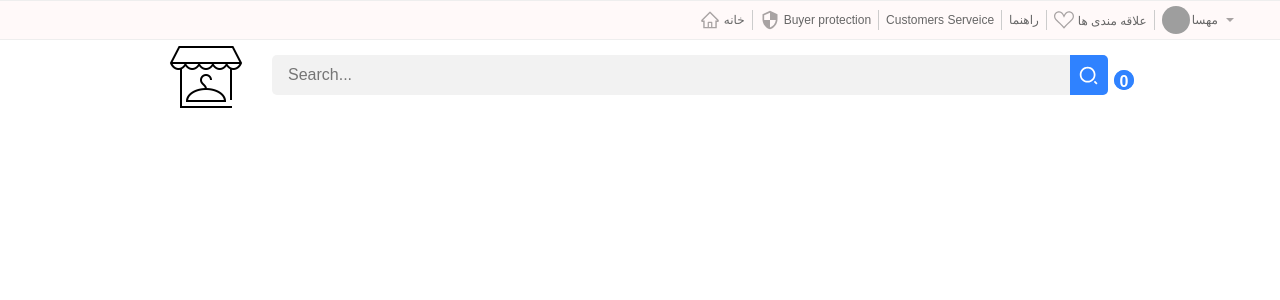
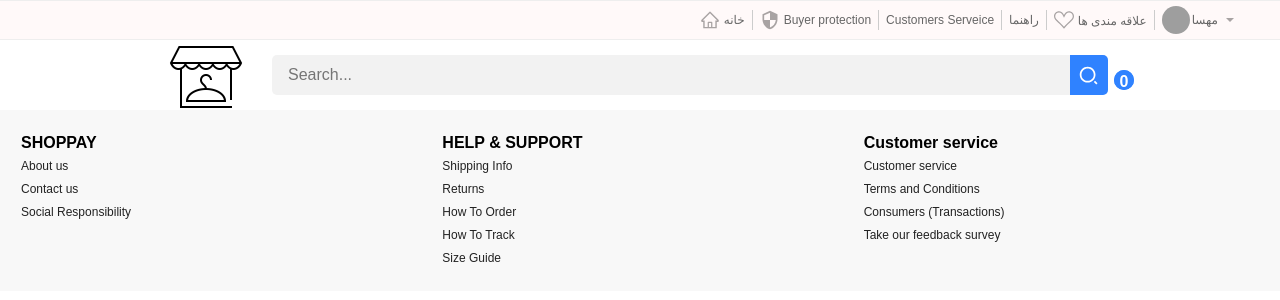
Before and after one commit to mahsaabtahi/clothingStore, a Next.js app: page / in a window 1280 px wide. Shown: the top 300 px of the page. Built offline with nearby package versions, Linux system fonts and the light colour scheme; grey boxes are pictures that could not be loaded; some icons are missing.

Commit message:
add footer

```diff
--- /dev/null
+++ b/components/footer/Links.js
@@ -0,0 +1,95 @@
+import Link from "next/link";
+import styles from "./styles.module.scss";
+
+const Links = () => {
+    return (
+        <div className={styles.footer__links}>
+            {
+                links.map((link)=>(
+                    <ul>
+                        <b>{link.heading}</b>
+                        {
+                            link.links.map((link)=>(
+                                <li>
+                                    <Link href={link.link}>{link.name}</Link>
+                                </li>
+                            ))
+                        }
+                    </ul>
+                ))
+            }
+
+        </div>
+    );
+}
+
+export default Links;
+const links = [
+    {
+      heading: "SHOPPAY",
+      links: [
+        {
+          name: "About us",
+          link: "",
+        },
+        {
+          name: "Contact us",
+          link: "",
+        },
+        {
+          name: "Social Responsibility",
+          link: "",
+        },
+        {
+          name: "",
+          link: "",
+        },
+      ],
+    },
+    {
+      heading: "HELP & SUPPORT",
+      links: [
+        {
+          name: "Shipping Info",
+          link: "",
+        },
+        {
+          name: "Returns",
+          link: "",
+        },
+        {
+          name: "How To Order",
+          link: "",
+        },
+        {
+          name: "How To Track",
+          link: "",
+        },
+        {
+          name: "Size Guide",
+          link: "",
+        },
+      ],
+    },
+    {
+      heading: "Customer service",
+      links: [
+        {
+          name: "Customer service",
+          link: "",
+        },
+        {
+          name: "Terms and Conditions",
+          link: "",
+        },
+        {
+          name: "Consumers (Transactions)",
+          link: "",
+        },
+        {
+          name: "Take our feedback survey",
+          link: "",
+        },
+      ],
+    },
+  ];
--- /dev/null
+++ b/components/footer/index.js
@@ -0,0 +1,15 @@
+import React from 'react';
+import Links from './Links';
+import styles from "./styles.module.scss";
+const Index = () => {
+    return (
+        <footer className={styles.footer}>
+            <div className={styles.footer__container}>
+                <Links />
+            </div>
+
+        </footer>
+    );
+}
+
+export default Index;
--- /dev/null
+++ b/components/footer/styles.module.scss
@@ -0,0 +1,30 @@
+.footer{
+    background-color: #f8f8f8;
+    &__container{
+        position:relative;
+        width: 100%;
+        display: grid;
+        gap: 3rem;
+        padding: 1rem;
+
+
+    }
+    &__links{
+        display: grid;
+        grid-template-columns: repeat(3,1fr);
+        gap:1rem;
+        ul{
+            padding: 5px;
+            li{
+                font-size: 12px;
+                a{
+                    color: #222;
+                    line-height: 23px;
+                    &:hover{
+                        text-decoration: underline;
+                    }
+                }
+            }
+        }
+    }
+}
--- a/pages/index.js
+++ b/pages/index.js
@@ -1,11 +1,12 @@
 import { Inter } from 'next/font/google'
 import styles from '@/styles/Home.module.scss'
 import Header from "../components/header";
-
+import Footer from "../components/footer";
 export default function Home() {
     return (
     <div >
         <Header />
+        <Footer />
     </div>
 
     );
```
